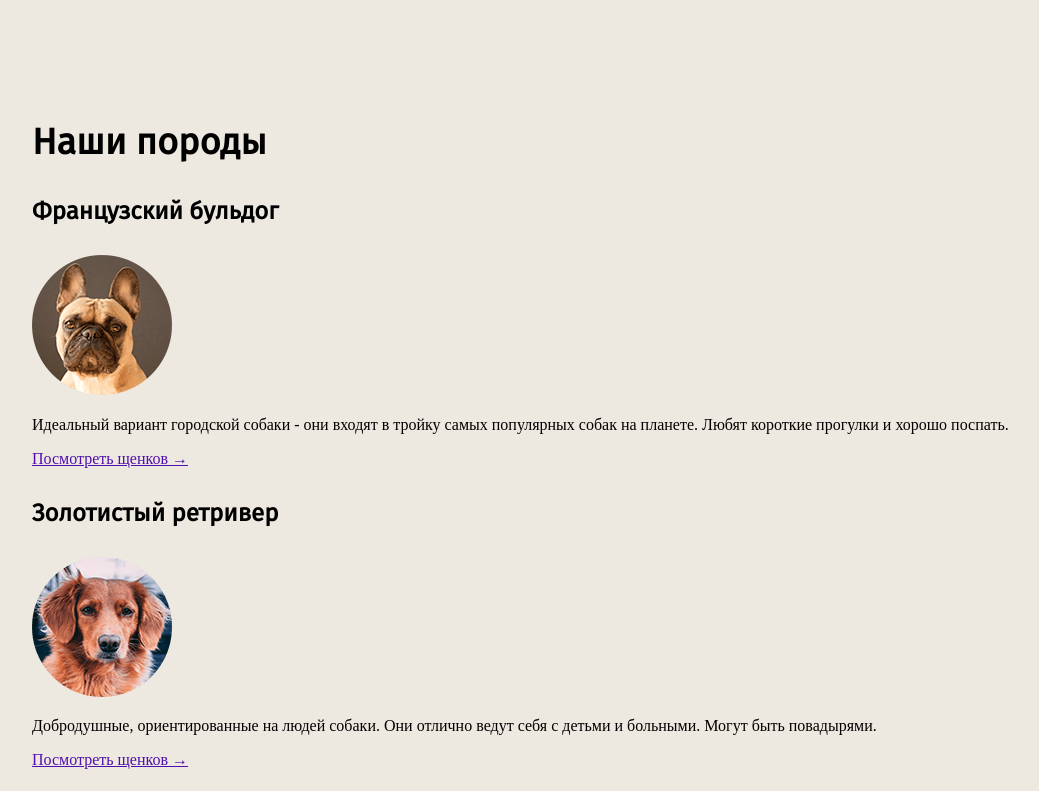
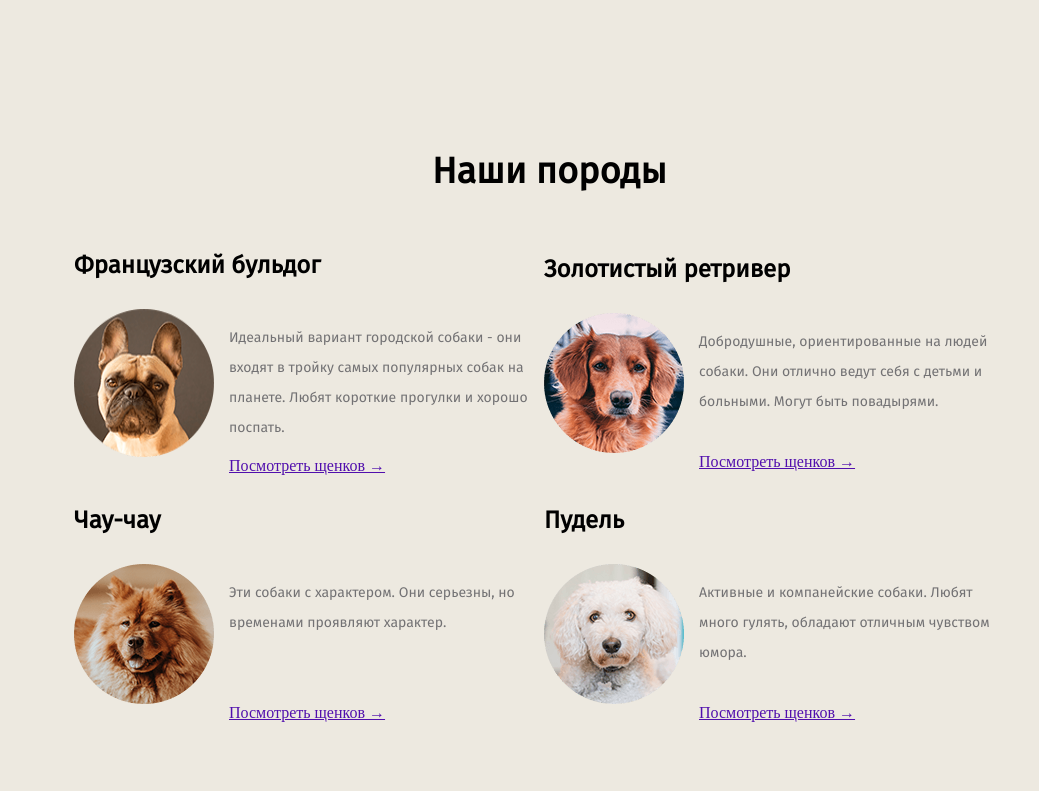
Before and after one commit to mariiaeki/pets-eki, a plain HTML site: page index.html in a window 1280 px wide. Shown: the part 1440-2231 px from the top of the page, without its empty margins (96-1135 px from the left). Drawn offline with Linux system fonts and the light colour scheme.

Commit message:
improve mistakes

```diff
--- a/css/style.css
+++ b/css/style.css
@@ -19,7 +19,6 @@ body{
 }
 
 .head-container{
-  width: 940px;
   margin: auto;
   margin-top: 10px;
   display: flex;
@@ -65,8 +64,6 @@ body{
   background-color: #510fad;
 }*/
 
-
-
 #about{
   position: relative;
   display: flex;
@@ -79,7 +76,7 @@ body{
 #about:before{
   content: "";
   position: absolute;
-  top: -80px;
+  top: -79px;
   width: 1024px;
   height: 80px;
   display: inline-block;
@@ -89,14 +86,15 @@ body{
 #about:after{
   content: "";
   position: absolute;
-  bottom: -76px;
+  bottom: -75px;
   width: 1024px;
   height: 76px;
   display: inline-block;
   background-image: url(images/backround-wave-down.png);
 }
 
-.about-inner{
+.about-inner,
+.breeds-inner{
   width: 940px;
   margin: auto;
 }
@@ -118,13 +116,48 @@ body{
   margin-bottom: 80px;
 }
 
+
+#breeds{
+  display: flex;
+  width: 1024px;
+  margin: auto;
+  margin-bottom: 200px;
+}
+
+.breeds-title-block{
+  margin-left: 358px;
+}
+
+.breeds-content{
+  display: flex;
+  align-items: center;
+  flex-flow: row wrap;
+}
+
+.breed{
+  width: 50%;
+}
+
+.breed-block{
+  display: flex;
+  width: 100%;
+  margin-right: 40px;
+}
+
+.breed-block p{
+  margin-left: 15px;
+}
+
+.breed-link{
+  text-decoration: none;
+  margin-left: 155px;
+}
+
+
 #info{
   background: url(images/info-bg.jpeg.png);
 }
 
-#breeds{
-
-}
 
 
 
--- a/index.html
+++ b/index.html
@@ -39,8 +39,8 @@
       </div>
 
       <section id="about">
+
         <div class="about-inner">
-
 
           <div class="about-title-block">
             <div class="about-title title-on-dark">
@@ -52,9 +52,7 @@
           </div>
 
           <div class="about-content">
-
             <img src="css/images/about-dog.png" alt="dog" class="foto-about">
-
             <div class="textondark">
               <ul>
                 <li>
@@ -75,42 +73,63 @@
               </div>
             </div>
           </div>
+
         </div>
       </section>
 
       <section id="breeds">
-        <div class="row breeds-row">
-          <div class="col col--lg-4">
+        <div class="breeds-inner">
+
+          <div class="breeds-title-block">
             <h2>Наши породы</h2>
           </div>
+
+          <div class="breeds-content">
+            <div class="breed">
+              <h3 class="breed-title">Французский бульдог</h3>
+              <div class="breed-block">
+                <img src="css/images/photo_french_bulldog.png" alt="french_buldog" class="breed-foto">
+                <p class="subtitles">Идеальный вариант городской собаки - они входят в тройку самых популярных собак на планете. Любят короткие прогулки и хорошо поспать.</p>
               </div>
-        <div class="row breeds-row">
-          <div class="breed col col--lg-2">
-            <h3>Французский бульдог</h3>
-            <img src="css/images/photo_french_bulldog.png" alt="french_buldog" class="breed-foto">
-            <p class="underh">Идеальный вариант городской собаки - они входят в тройку самых популярных собак на планете. Любят короткие прогулки и хорошо поспать.</p>
+              <div class="breed-link">
                 <a href="https://vk.com/epixx_pets?w=wall-166537407_2">Посмотреть щенков →</a>
               </div>
-          <div class="breed col col--lg-2">
-            <h3>Золотистый ретривер</h3>
+            </div>
+
+            <div class="breed">
+              <h3 lass="breed-title">Золотистый ретривер</h3>
+              <div class="breed-block">
                 <img src="css/images/photo_golden_retriever.png" alt="gold_retriver" class="breed-foto">
-            <p class="underh">Добродушные, ориентированные на людей собаки. Они отлично ведут себя с детьми и больными. Могут быть повадырями.</p>
+                <p class="subtitles">Добродушные, ориентированные на людей собаки. Они отлично ведут себя с детьми и больными. Могут быть повадырями.</p>
+              </div>
+              <div class="breed-link">
                 <a href="https://vk.com/epixx_pets?w=wall-166537407_3">Посмотреть щенков →</a>
               </div>
             </div>
-        <div class="row breeds-row">
-          <div class="breed col col--lg-2">
-            <h3>Чау-чау</h3>
+
+            <div class="breed">
+              <h3 lass="breed-title">Чау-чау</h3>
+              <div class="breed-block">
                 <img src="css/images/photo_chow_chow.png" alt="chau_chau" class="breed-foto">
-            <p class="underh">Эти собаки с характером. Они серьезны, но временами проявляют характер.</p>
+                <p class="subtitles">Эти собаки с характером. Они серьезны, но временами проявляют характер.</p>
+              </div>
+              <div class="breed-link">
                 <a href="https://vk.com/epixx_pets?w=wall-166537407_4">Посмотреть щенков →</a>
               </div>
-          <div class="breed col col--lg-2">
-            <h3>Пудель</h3>
+            </div>
+
+            <div class="breed">
+              <h3 lass="breed-title">Пудель</h3>
+              <div class="breed-block">
                 <img src="css/images/photo_poodle.png" alt="poodel" class="breed-foto">
-            <p class="underh">Активные и компанейские собаки. Любят много гулять, обладают отличным чувством юмора.</p>
+                <p class="subtitles">Активные и компанейские собаки. Любят много гулять, обладают отличным чувством юмора.</p>
+              </div>
+              <div class="breed-link">
                 <a href="https://vk.com/epixx_pets?w=wall-166537407_5">Посмотреть щенков →</a>
               </div>
+
+            </div>
+
           </div>
         </section>
 
```
Lines whose indentation alone changed are shown as unchanged.
